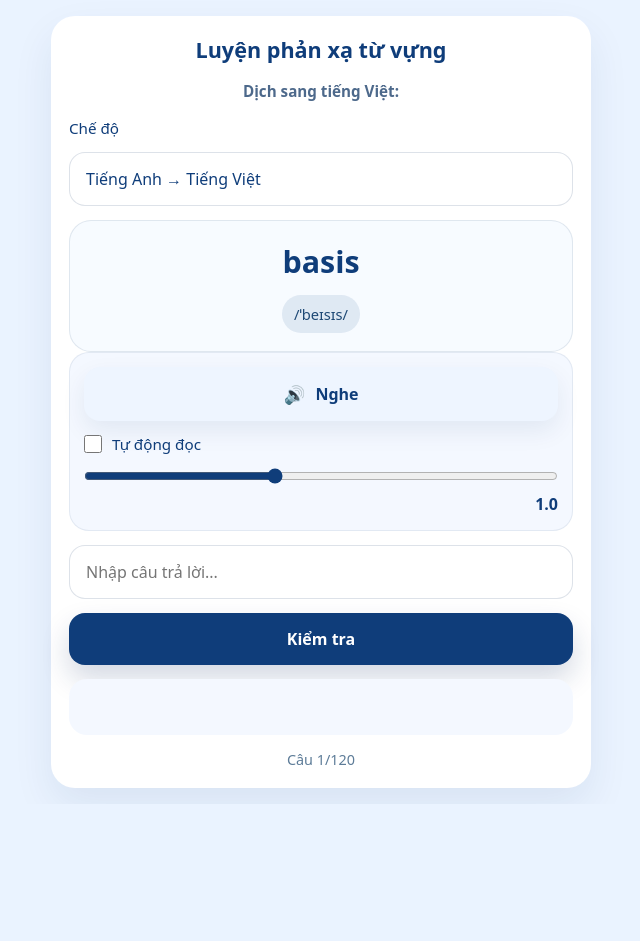
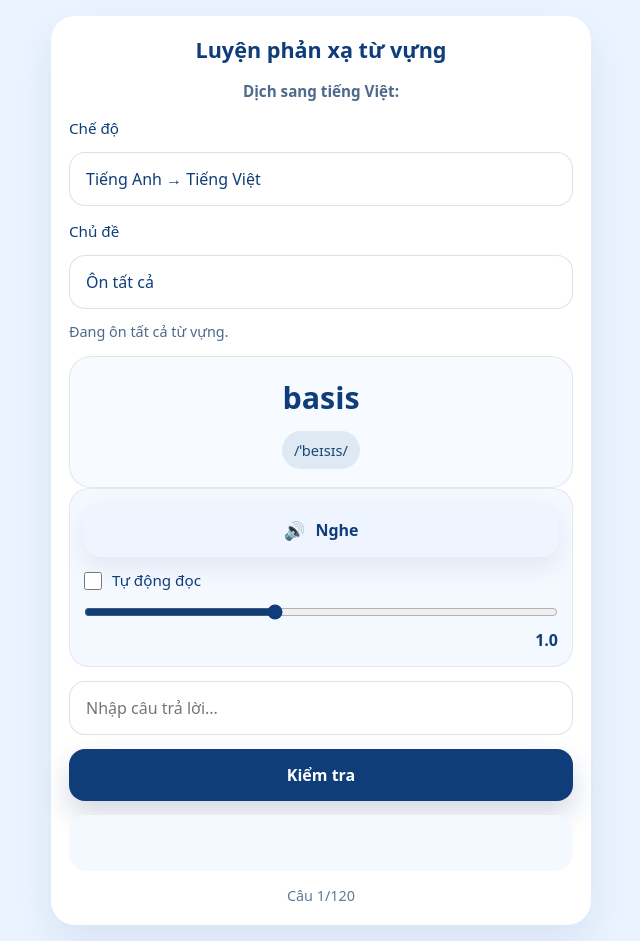
Before and after one commit to binhnguyen113/english-study, a plain HTML site: page Bai20.html in a window 1280 px wide. Shown: the whole page, without its empty margins (319-959 px from the left). Before the commit the page ends 804 px from the top, so only its background shows below. Drawn offline with Linux system fonts and the light colour scheme.

```diff
--- a/Bai20.html
+++ b/Bai20.html
@@ -228,6 +228,11 @@
                 <option value="Mixed">Xen lẫn (Random)</option>
             </select>
         </div>
+        <div class="controls">
+            <label for="topicSelect">Chủ đề</label>
+            <select id="topicSelect"></select>
+            <div id="topicInfo" style="font-size:.9rem; color:#4d698b;"></div>
+        </div>
         <div class="word-row">
             <div class="word-block">
                 <div class="word" id="wordDisplay"></div>
@@ -398,12 +403,27 @@
 
 
         ];
-        let shuffled = [...words].sort(() => Math.random() - 0.5);
+        const topicDefinitions = [
+            { value: "all", label: "Ôn tất cả", start: 0, count: words.length },
+            { value: "correspondence", label: "Correspondence (Quan hệ thư từ)", start: 0, count: 12 },
+            { value: "applying", label: "Applying and interviewing (Phỏng vấn)", start: 12, count: 12 },
+            { value: "hiring", label: "Hiring and training (Tuyển dụng và đào tạo)", start: 24, count: 12 },
+            { value: "salaries", label: "Salaries and benefits (Lương và phúc lợi)", start: 36, count: 12 },
+            { value: "promotions", label: "Promotions, pensions and awards (Lương hưu và giải thưởng)", start: 48, count: 12 },
+            { value: "shopping", label: "Shopping (Mua sắm)", start: 60, count: 12 },
+            { value: "supplies", label: "Order supplies (Đặt hàng)", start: 72, count: 12 },
+            { value: "shipping", label: "Shipping (Giao hàng)", start: 84, count: 12 },
+            { value: "invoices", label: "Invoices (Hóa đơn)", start: 96, count: 12 },
+            { value: "inventory", label: "Inventory (Hàng hóa)", start: 108, count: 12 }
+        ];
+
+        let shuffled = [];
         let index = 0;
         let correct = 0;
-        let mode = Math.random() > 0.5 ? "EtoV" : "VtoE";
+        let mode = "EtoV";
         let wrongWords = [];
         let reviewMode = false;
+        let selectedTopic = "all";
 
         const wordDisplay = document.getElementById("wordDisplay");
         const resultDiv = document.getElementById("result");
@@ -412,21 +432,46 @@
         const progress = document.getElementById("progress");
         const button = document.getElementById("submitBtn");
         const modeSelect = document.getElementById('modeSelect');
+        const topicSelect = document.getElementById('topicSelect');
+        const topicInfo = document.getElementById('topicInfo');
 
-        // When the user changes the mode, reset the session and start over
-        modeSelect.addEventListener('change', () => {
-            // reshuffle and reset progress
-            shuffled = [...words].sort(() => Math.random() - 0.5);
+        function getTopicWords(value) {
+            const def = topicDefinitions.find(item => item.value === value);
+            if (!def || value === 'all') return [...words];
+            return words.slice(def.start, def.start + def.count);
+        }
+
+        function populateTopicSelect() {
+            topicSelect.innerHTML = topicDefinitions.map(item => `<option value="${item.value}">${item.label}</option>`).join('');
+            topicSelect.value = selectedTopic;
+            topicInfo.textContent = selectedTopic === 'all'
+                ? 'Đang ôn tất cả từ vựng.'
+                : `Đang ôn chủ đề: ${topicDefinitions.find(item => item.value === selectedTopic)?.label || ''}`;
+        }
+
+        function startSession() {
+            const topicWords = getTopicWords(selectedTopic);
+            shuffled = [...topicWords].sort(() => Math.random() - 0.5);
             index = 0;
             correct = 0;
             wrongWords = [];
             reviewMode = false;
-            // ensure inputs/buttons are visible again
             input.style.display = '';
             button.style.display = '';
             resultDiv.textContent = '';
-            // brief delay so UI updates before showing first question
-            setTimeout(newQuestion, 120);
+            populateTopicSelect();
+            newQuestion();
+        }
+
+        populateTopicSelect();
+
+        modeSelect.addEventListener('change', () => {
+            startSession();
+        });
+
+        topicSelect.addEventListener('change', () => {
+            selectedTopic = topicSelect.value;
+            startSession();
         });
 
         const ttsBtn = document.getElementById('ttsBtn');
@@ -601,7 +646,7 @@
             if (e.key === "Enter") checkAnswer();
         });
 
-        newQuestion();
+        startSession();
     </script>
 
 </body>
```
